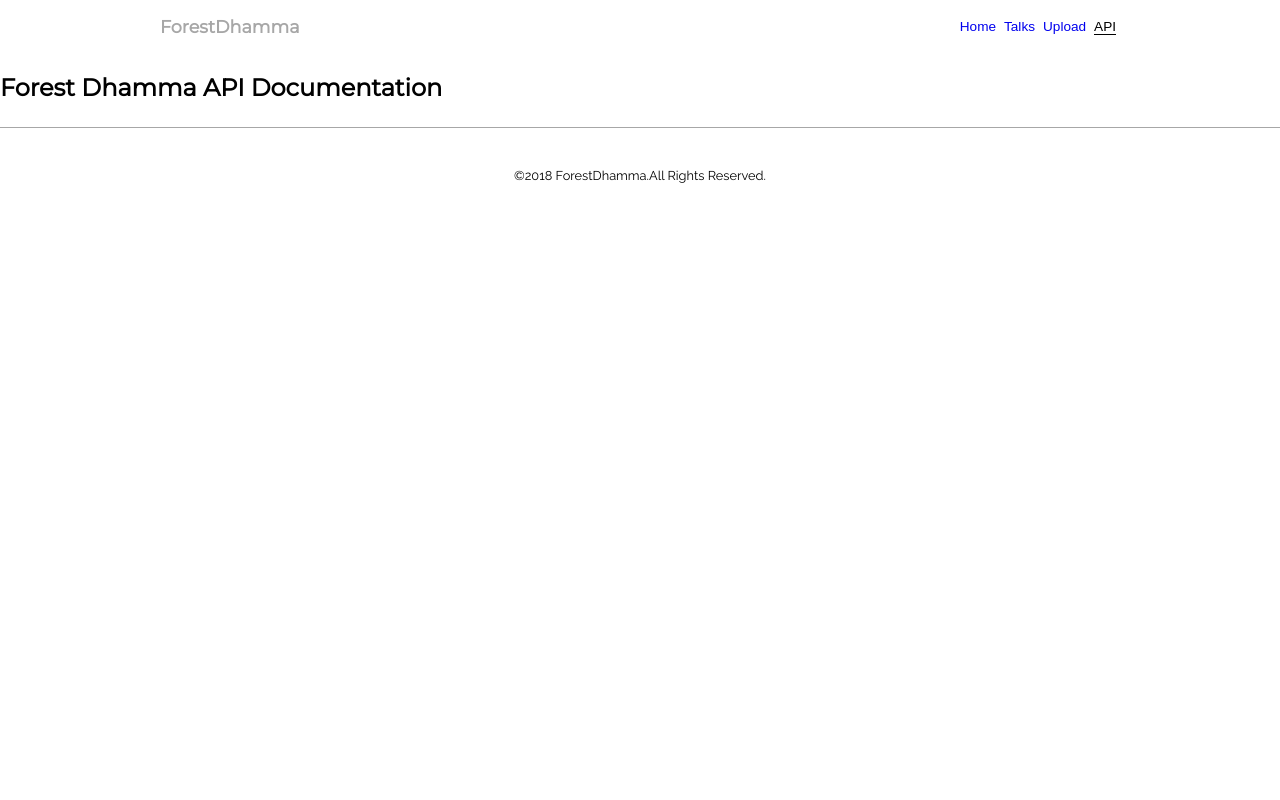
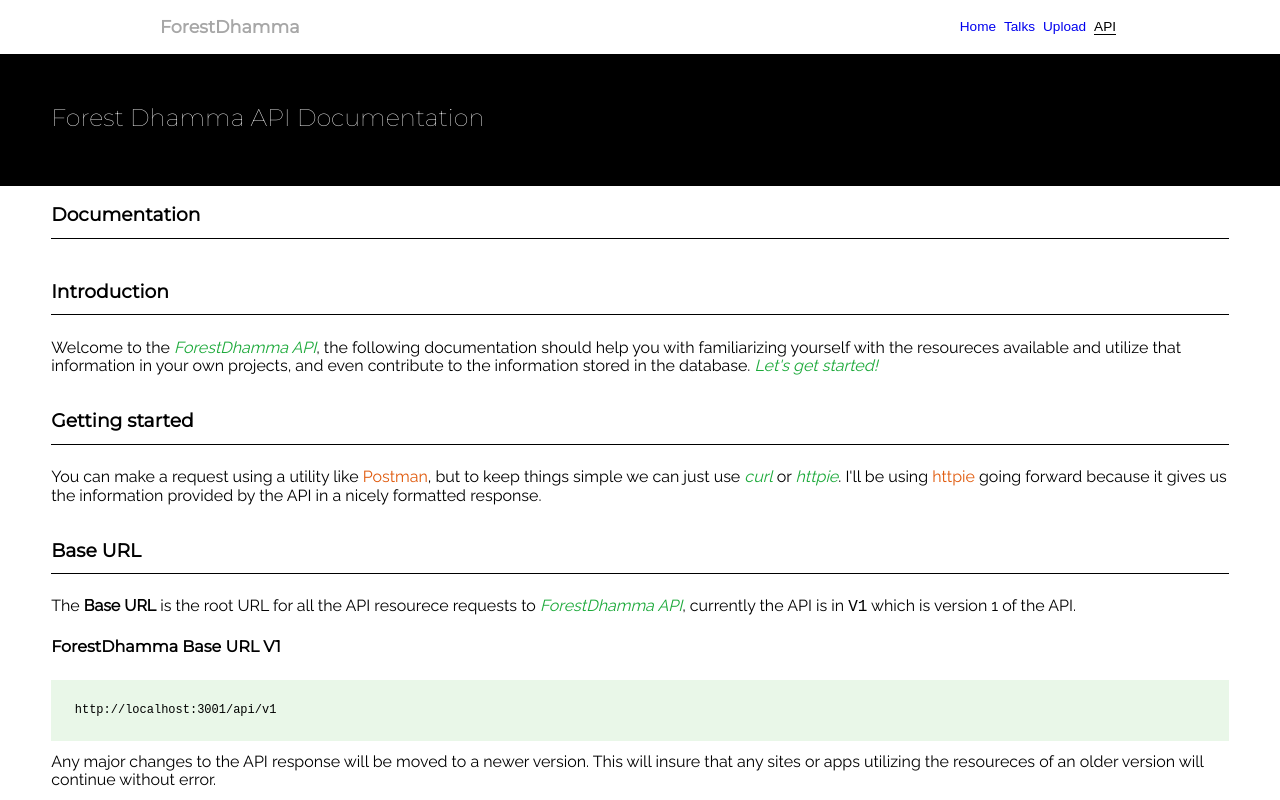
Before and after one commit to Nick-Damico/forest-dhamma, a React (Create React App) app in the folder client/: page /api in a window 1280 px wide. Shown: the top 800 px of the page. Built offline with nearby package versions, Linux system fonts and the light colour scheme; no server answers.

Commit message:
Style and content added for API documentation

```diff
--- a/client/src/components/static/api.js
+++ b/client/src/components/static/api.js
@@ -2,9 +2,163 @@ import React from 'react';
 
 const Api = () => {
   return (
-    <div>
-      <h2>Forest Dhamma API Documentation</h2>
-    </div>
+    <section className="api-documentation--main">
+      <section className="api-header">
+        <h2>Forest Dhamma API Documentation</h2>
+      </section>
+      <section className="api-documentation--body">
+        <h3>Documentation</h3>
+        <section className="api-documentation--intro">
+          <h3>Introduction</h3>
+          <p className="api-introduction">
+            Welcome to the <i>ForestDhamma API</i>, the following documentation
+            should help you with familiarizing yourself with the resoureces
+            available and utilize that information in your own projects, and even
+            contribute to the information stored in the database. <i>Let's get started!</i>
+          </p>
+        </section>
+        <section className="api-getting-started">
+          <h3>Getting started</h3>
+
+          <p>
+            You can make a request using a utility like <a href="https://www.getpostman.com/">Postman</a>,
+            but to keep things simple we can just use <i>curl</i> or <i>httpie</i>.
+            I'll be using <a href="https://httpie.org/">httpie</a> going forward because
+            it gives us the information provided by the API in a nicely formatted response.
+          </p>
+
+        </section>
+
+        <section className="api-base-url">
+          <h3>Base URL</h3>
+          <p>
+            The <b>Base URL</b> is the root URL for all the API resourece requests
+            to <i>ForestDhamma API</i>, currently the API is in <code>V1</code> which
+            is version 1 of the API.
+          </p>
+
+          <h4 id="base-url">ForestDhamma Base URL V1</h4>
+          <pre><code>http://localhost:3001/api/v1</code></pre>
+
+          <p>
+             Any major changes to the API response will be
+            moved to a newer version. This will insure that any sites or apps utilizing the resoureces
+            of an older version will continue without error.
+          </p>
+
+
+
+        </section>
+
+        <section className="api-resource--monasteries">
+          <h3>Resource: Monasteries</h3>
+          <p>With all that out of the way. Let's make our first API request to the <i>ForestDhamma API</i>.</p>
+
+          <p>
+            Using the base URL from <a href="#base-url">above</a>. We will make a
+            <b>index</b> request for all monasteries in the database by appending <i>/monasteries </i>
+            to the <i>base URL</i>.
+          </p>
+
+          <h4>Index action Monasteries</h4>
+          <pre><code>http://localhost:3001/api/v1/monasteries</code></pre>
+
+          <p>Request response</p>
+          <pre>
+            <code>
+{`{
+  monasteries: [
+    {
+      id: 1,
+      name: "Amaravati",
+      address: "St Margarets, Hemel Hempstead HP1 3BZ, England",
+      site_url: "https://www.amaravati.org",
+      img_url: "https://cd1.amaravati.org/wp-content/uploads/2016/10/04/Amaravati_157-2.jpg",
+      talks: [],
+      teachers: []
+    },
+
+    {
+      id: 2,
+      name: "Abhayagiri",
+      address: "Redwood Valley, CA",
+      site_url: "http://www.abhayagiri.org/",
+      img_url: "https://forestsangha-163c.kxcdn.com/images/abhayagiri%20view%20.jpg",
+      talks: [],
+      teachers: []
+    },
+
+    {
+      id: 3,
+      name: "Aruna Ratanagiri",
+      address: "Belsay Northumberland, UK",
+      site_url: "https://ratanagiri.org.uk/",
+      img_url: "https://upload.wikimedia.org/wikipedia/en/f/f2/Dhamma_Hall.jpg",
+      talks: [],
+      teachers: []
+    }
+  ]
+}`}
+            </code>
+          </pre>
+
+          <p>
+            The example above for readability has been limited to (3) resoureces.
+            Whereas your response will contain many Monasteries.
+          </p>
+          <p>
+             If we inspect the Monasteries
+            response we will see they have collections of associated models, e.g.
+            'teachers, talks'. This info gives us access to the teachers and talks that <i>'belong_to' </i>
+            the monastery using the ORM <i>ActiveRecord</i> and <i>ActiveRecord Model Serializer</i>.
+          </p>
+
+
+          <h4>Show action Monasteries</h4>
+          <pre><code>http://localhost:3001/api/v1/monasteries/:id</code></pre>
+
+          <p>
+            Above we made a request for all monasteries in the database lets now
+            make a request using the above URL for an individual resource. You will
+            notice its the same URL as before but this time at the end we have a
+            <i> /:id </i> which is a dynamic parameter.
+          </p>
+
+          <p>
+            We can replace the dynamic parameter at the end of the url with a number
+            that will match the 'monasteries.id' in the database and return just
+            that individual resource. Let's give it a try.
+          </p>
+
+          <h4>Show action Request</h4>
+          <pre><code>http://localhost:3001/api/v1/monasteries/2</code></pre>
+
+          <h4>Request Response</h4>
+
+          <pre>
+            <code>
+{`{
+  monastery: {
+    id: 2,
+    name: "Abhayagiri",
+    address: "Redwood Valley, CA",
+    site_url: "http://www.abhayagiri.org/",
+    img_url: "https://forestsangha-163c.kxcdn.com/images/W1siZiIsIjIwMTUvMDgvMjgvNm5kbjlteXA4Z19hYmhheWFnaXJpX3ZpZXdfLmpwZyJdLFsicCIsInRodW1iIiwiNDkweDI1OSMiXSxbInAiLCJlbmNvZGUiLCJqcGciLCItcXVhbGl0eSA4NSJdXQ/a609da901ccc36c1/abhayagiri%20view%20.jpg",
+    talks: [],
+    teachers: []
+  }
+}`}
+          </code>
+        </pre>
+
+        <p>
+          As we can see by the server response, we get back an instance of the
+          monastery with the matching :id of '2', Abhayagiri Monastery.
+        </p>
+        </section>
+
+      </section>
+    </section>
   )
 }
 
--- a/client/src/styles/App.css
+++ b/client/src/styles/App.css
@@ -25,7 +25,8 @@ p {
 html, body,
 .landing-page--main,
 .audioplayer-container,
-.upload-container {
+.upload-container,
+.api-documentation--body {
   height: 100%;
   display: flex;
   flex-direction: column;
@@ -710,3 +711,52 @@ select {
   border: 3px solid #60a76f;
   margin-top: 2%;
 }
+
+
+
+/* *******************************
+ API Section
+******************************* */
+
+.api-header {
+  background: black;
+  padding-left: 4%;
+  padding-top: 30px;
+  padding-bottom: 30px;
+}
+
+.api-header > h2 {
+  color: white;
+  font-weight: 100;
+}
+
+.api-documentation--body h3 {
+  border-bottom: 1px solid black;
+  padding-bottom: 1%;
+}
+
+.api-documentation--body {
+  padding-left: 4%;
+  padding-right: 4%;
+}
+
+.api-documentation--body a {
+  color: #e0590b;
+}
+.api-documentation--body section {
+  flex: 0;
+}
+
+.api-documentation--body pre {
+    padding: 2%;
+    max-height: 300px;
+    overflow-y: scroll;
+    white-space: pre-wrap;
+    font-size: 12px;
+    background-color: #e9f7e8;
+    border-radius: 0;
+}
+
+ .api-documentation--body i {
+  color: #1ba939;
+}
```
